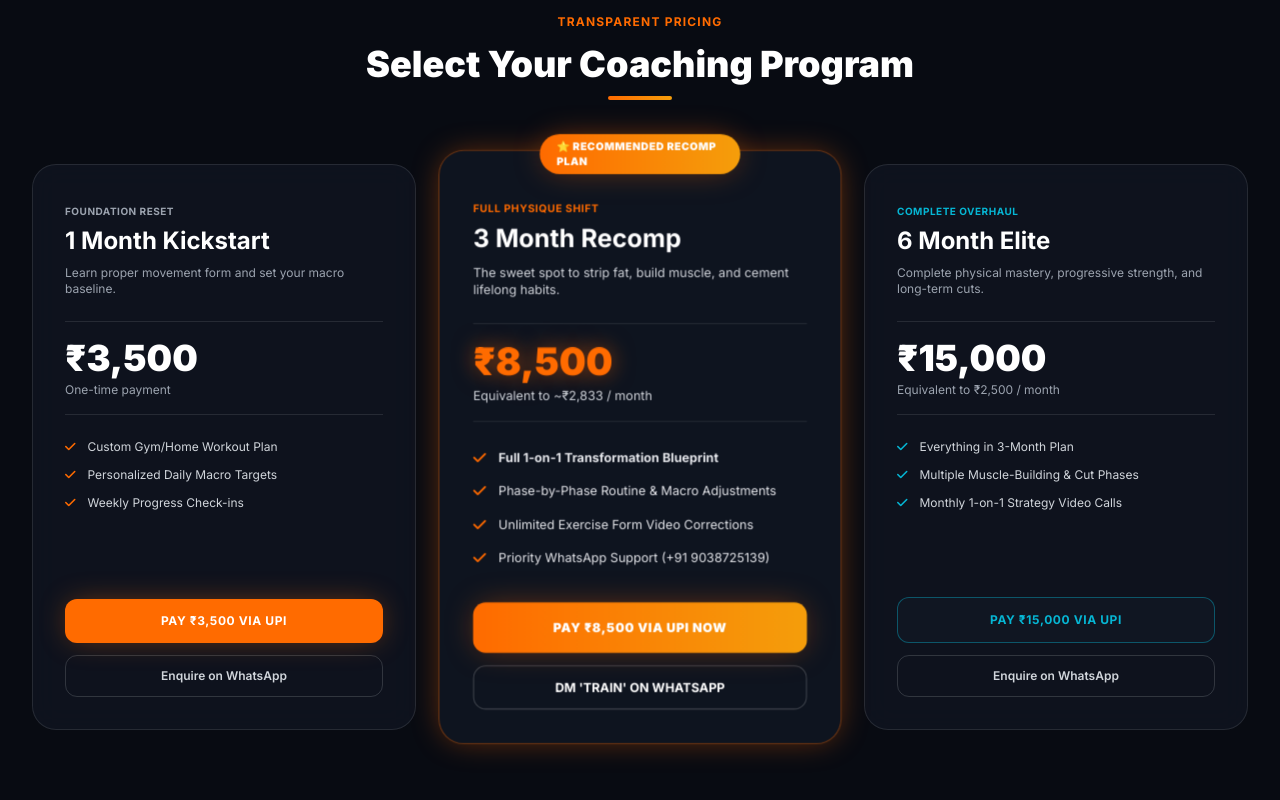
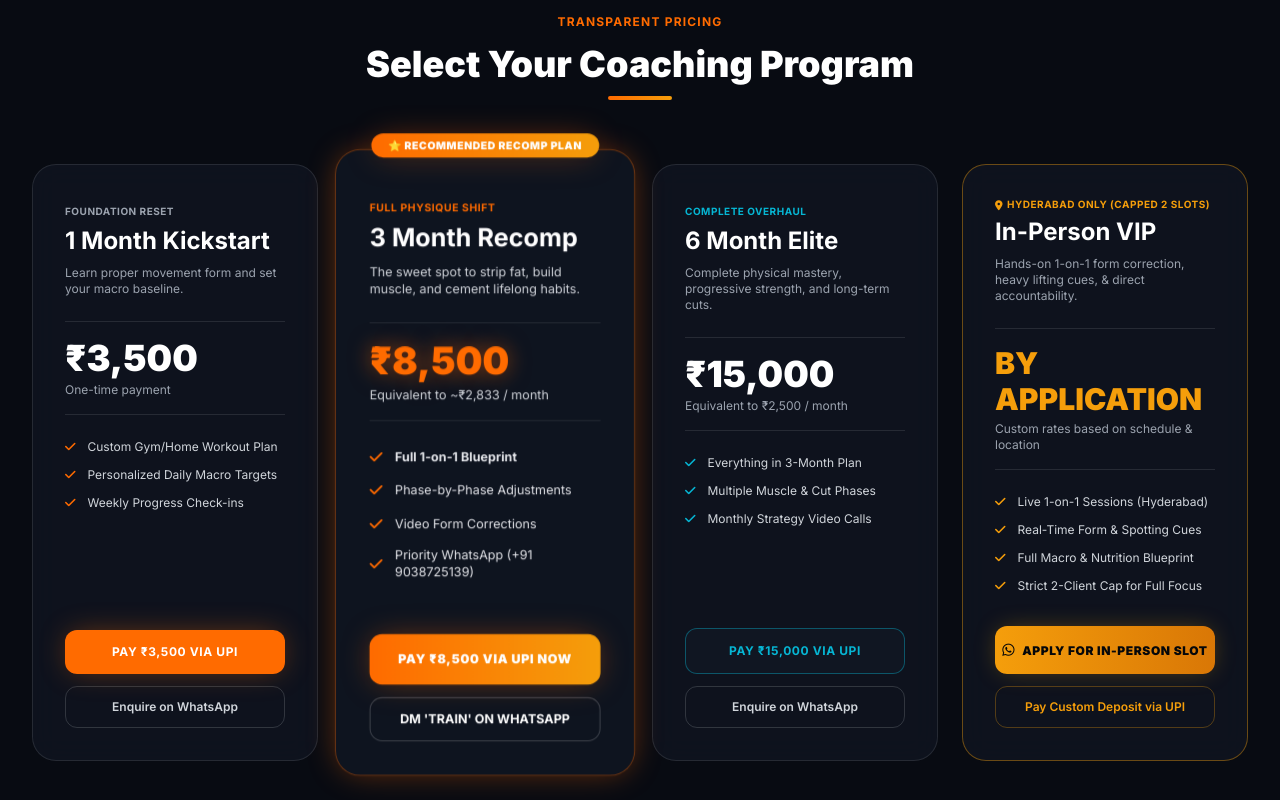
Before and after one commit to SombitRoy/sombitroy-fitness-trainer, a plain HTML site: page index.html in a window 1280 px wide. Shown: the part 3380-4180 px from the top of the page. Drawn offline with nearby package versions, Linux system fonts and the light colour scheme.

Commit message:
Update index.html

```diff
--- a/index.html
+++ b/index.html
@@ -602,10 +602,10 @@
                 <div class="w-16 h-1 bg-gradient-to-r from-brand-orange to-brand-gold mx-auto rounded-full"></div>
             </div>
 
-            <div class="grid grid-cols-1 lg:grid-cols-3 gap-8 items-stretch">
+            <div class="grid grid-cols-1 md:grid-cols-2 lg:grid-cols-4 gap-6 items-stretch">
 
                 <!-- Tier 1 -->
-                <div class="glass-card rounded-3xl p-8 border border-white/10 flex flex-col justify-between">
+                <div class="glass-card rounded-3xl p-6 sm:p-8 border border-white/10 flex flex-col justify-between">
                     <div class="space-y-6">
                         <div>
                             <span class="text-[10px] uppercase font-bold text-gray-400 tracking-wider">Foundation Reset</span>
@@ -614,7 +614,7 @@
                         </div>
 
                         <div class="py-4 border-y border-white/10">
-                            <span class="text-4xl font-black text-white">₹3,500</span>
+                            <span class="text-3xl sm:text-4xl font-black text-white">₹3,500</span>
                             <span class="text-xs text-gray-400 block mt-1">One-time payment</span>
                         </div>
 
@@ -638,8 +638,8 @@
                 </div>
 
                 <!-- Tier 2 (Highlighted Standard Recomp Plan) -->
-                <div class="glass-card-accent rounded-3xl p-8 relative flex flex-col justify-between shadow-neon-orange scale-105 z-10">
-                    <div class="absolute -top-4 left-1/2 -translate-x-1/2 px-4 py-1 rounded-full bg-gradient-to-r from-brand-orange to-brand-gold text-white font-black text-[10px] tracking-wider uppercase shadow-neon-orange">
+                <div class="glass-card-accent rounded-3xl p-6 sm:p-8 relative flex flex-col justify-between shadow-neon-orange scale-105 z-10">
+                    <div class="absolute -top-4 left-1/2 -translate-x-1/2 px-4 py-1 rounded-full bg-gradient-to-r from-brand-orange to-brand-gold text-white font-black text-[10px] tracking-wider uppercase shadow-neon-orange whitespace-nowrap">
                         ⭐ RECOMMENDED RECOMP PLAN
                     </div>
 
@@ -651,15 +651,15 @@
                         </div>
 
                         <div class="py-4 border-y border-white/10">
-                            <span class="text-4xl font-black text-brand-orange glow-text-orange">₹8,500</span>
+                            <span class="text-3xl sm:text-4xl font-black text-brand-orange glow-text-orange">₹8,500</span>
                             <span class="text-xs text-gray-300 block mt-1">Equivalent to ~₹2,833 / month</span>
                         </div>
 
                         <ul class="space-y-3 text-xs text-gray-200">
-                            <li class="flex items-center gap-3"><i class="fa-solid fa-check text-brand-orange text-sm"></i> <strong>Full 1-on-1 Transformation Blueprint</strong></li>
-                            <li class="flex items-center gap-3"><i class="fa-solid fa-check text-brand-orange text-sm"></i> Phase-by-Phase Routine & Macro Adjustments</li>
-                            <li class="flex items-center gap-3"><i class="fa-solid fa-check text-brand-orange text-sm"></i> Unlimited Exercise Form Video Corrections</li>
-                            <li class="flex items-center gap-3"><i class="fa-solid fa-check text-brand-orange text-sm"></i> Priority WhatsApp Support (+91 9038725139)</li>
+                            <li class="flex items-center gap-3"><i class="fa-solid fa-check text-brand-orange text-sm"></i> <strong>Full 1-on-1 Blueprint</strong></li>
+                            <li class="flex items-center gap-3"><i class="fa-solid fa-check text-brand-orange text-sm"></i> Phase-by-Phase Adjustments</li>
+                            <li class="flex items-center gap-3"><i class="fa-solid fa-check text-brand-orange text-sm"></i> Video Form Corrections</li>
+                            <li class="flex items-center gap-3"><i class="fa-solid fa-check text-brand-orange text-sm"></i> Priority WhatsApp (+91 9038725139)</li>
                         </ul>
                     </div>
 
@@ -676,7 +676,7 @@
                 </div>
 
                 <!-- Tier 3 -->
-                <div class="glass-card rounded-3xl p-8 border border-white/10 flex flex-col justify-between">
+                <div class="glass-card rounded-3xl p-6 sm:p-8 border border-white/10 flex flex-col justify-between">
                     <div class="space-y-6">
                         <div>
                             <span class="text-[10px] uppercase font-bold text-brand-cyan tracking-wider">Complete Overhaul</span>
@@ -685,14 +685,14 @@
                         </div>
 
                         <div class="py-4 border-y border-white/10">
-                            <span class="text-4xl font-black text-white">₹15,000</span>
+                            <span class="text-3xl sm:text-4xl font-black text-white">₹15,000</span>
                             <span class="text-xs text-gray-400 block mt-1">Equivalent to ₹2,500 / month</span>
                         </div>
 
                         <ul class="space-y-3 text-xs text-gray-300">
                             <li class="flex items-center gap-3"><i class="fa-solid fa-check text-brand-cyan"></i> Everything in 3-Month Plan</li>
-                            <li class="flex items-center gap-3"><i class="fa-solid fa-check text-brand-cyan"></i> Multiple Muscle-Building & Cut Phases</li>
-                            <li class="flex items-center gap-3"><i class="fa-solid fa-check text-brand-cyan"></i> Monthly 1-on-1 Strategy Video Calls</li>
+                            <li class="flex items-center gap-3"><i class="fa-solid fa-check text-brand-cyan"></i> Multiple Muscle & Cut Phases</li>
+                            <li class="flex items-center gap-3"><i class="fa-solid fa-check text-brand-cyan"></i> Monthly Strategy Video Calls</li>
                         </ul>
                     </div>
 
@@ -705,6 +705,43 @@
                            class="w-full py-3 rounded-xl border border-white/15 text-gray-300 font-semibold text-xs text-center block hover:text-white">
                             Enquire on WhatsApp
                         </a>
+                    </div>
+                </div>
+
+                <!-- Tier 4: In-Person VIP Coaching (Hyderabad) -->
+                <div class="glass-card rounded-3xl p-6 sm:p-8 border border-brand-gold/40 flex flex-col justify-between relative group hover:border-brand-gold transition-all">
+                    <div class="space-y-6">
+                        <div>
+                            <span class="text-[10px] uppercase font-bold text-brand-gold tracking-wider flex items-center gap-1">
+                                <i class="fa-solid fa-location-dot"></i> HYDERABAD ONLY (CAPPED 2 SLOTS)
+                            </span>
+                            <h3 class="text-2xl font-bold text-white mt-1">In-Person VIP</h3>
+                            <p class="text-xs text-gray-400 mt-2">Hands-on 1-on-1 form correction, heavy lifting cues, & direct accountability.</p>
+                        </div>
+
+                        <div class="py-4 border-y border-white/10">
+                            <span class="text-2xl sm:text-3xl font-black text-brand-gold">BY APPLICATION</span>
+                            <span class="text-xs text-gray-400 block mt-1">Custom rates based on schedule & location</span>
+                        </div>
+
+                        <ul class="space-y-3 text-xs text-gray-300">
+                            <li class="flex items-center gap-3"><i class="fa-solid fa-check text-brand-gold"></i> Live 1-on-1 Sessions (Hyderabad)</li>
+                            <li class="flex items-center gap-3"><i class="fa-solid fa-check text-brand-gold"></i> Real-Time Form & Spotting Cues</li>
+                            <li class="flex items-center gap-3"><i class="fa-solid fa-check text-brand-gold"></i> Full Macro & Nutrition Blueprint</li>
+                            <li class="flex items-center gap-3"><i class="fa-solid fa-check text-brand-gold"></i> Strict 2-Client Cap for Full Focus</li>
+                        </ul>
+                    </div>
+
+                    <div class="space-y-3 mt-8">
+                        <a href="https://wa.me/919038725139?text=Hi%20Sombit!%20I'm%20in%20Hyderabad%20and%20want%20to%20apply%20for%20an%20In-Person%20VIP%20Coaching%20slot."
+                           target="_blank"
+                           class="w-full py-3.5 rounded-xl bg-gradient-to-r from-brand-gold to-amber-600 hover:from-amber-500 hover:to-amber-700 text-dark-950 font-black text-xs tracking-wider transition-all text-center block shadow-neon-gold">
+                            <i class="fa-brands fa-whatsapp text-sm mr-1"></i> APPLY FOR IN-PERSON SLOT
+                        </a>
+                        <button onclick="openUpiModal('In-Person VIP Coaching')"
+                                class="w-full py-3 rounded-xl border border-brand-gold/30 text-brand-gold font-semibold text-xs text-center block hover:bg-brand-gold/10">
+                            Pay Custom Deposit via UPI
+                        </button>
                     </div>
                 </div>
 
```
